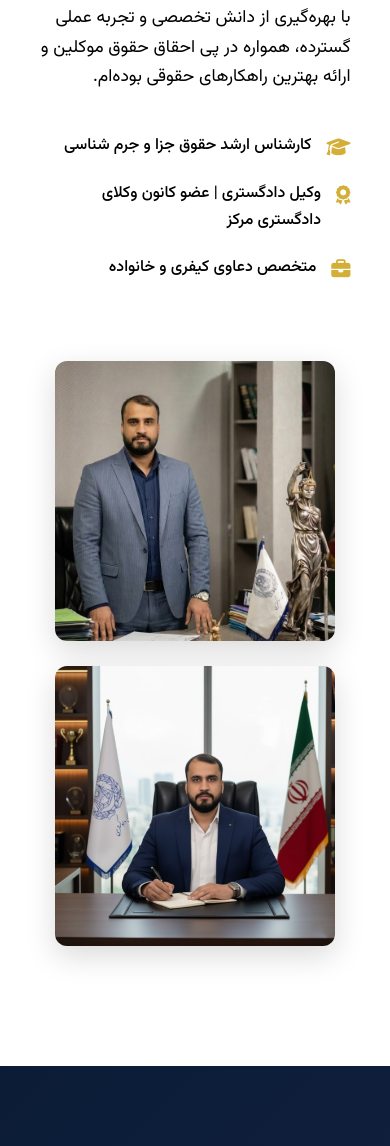
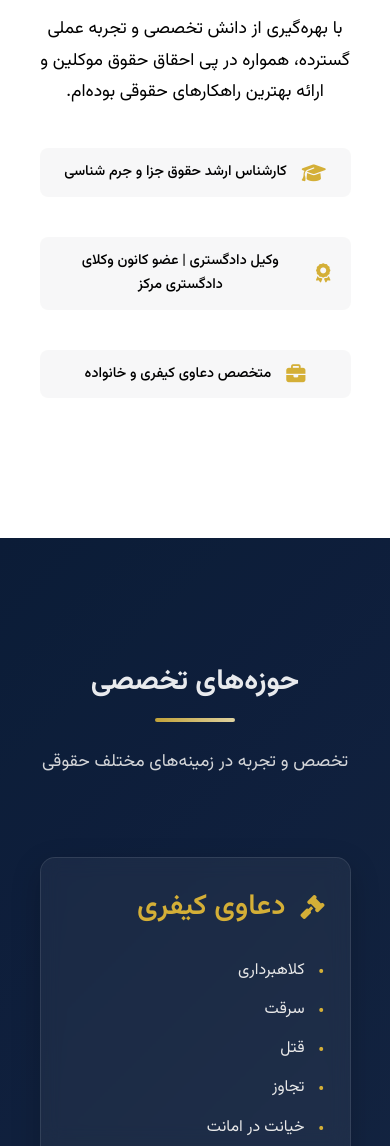
Before and after one commit to Saeid-Ashrafi-com/home, a plain HTML site: page 10.html in a window 390 px wide. Shown: the part 1612-2758 px from the top of the page. Drawn offline with Linux system fonts and the light colour scheme.

Commit message:
Update 10.html

```diff
--- a/10.html
+++ b/10.html
@@ -273,12 +273,12 @@
         .about-content {
             display: flex;
             align-items: center;
-            justify-content: space-between;
-            gap: 60px;
+            justify-content: center;
+            text-align: center;
         }
 
         .about-text {
-            flex: 1;
+            max-width: 900px;
         }
 
         .about-text h3 {
@@ -292,60 +292,37 @@
             margin-bottom: 25px;
             font-size: 1.1rem;
             color: #000000;
+            line-height: 1.8;
         }
 
         .qualifications {
             margin-top: 40px;
+            display: flex;
+            justify-content: center;
+            flex-wrap: wrap;
+            gap: 20px;
         }
 
         .qualification-item {
             display: flex;
-            align-items: flex-start;
+            align-items: center;
             margin-bottom: 20px;
+            background: rgba(10, 26, 53, 0.03);
+            padding: 15px 25px;
+            border-radius: 8px;
+            min-width: 300px;
+            justify-content: center;
         }
 
         .qualification-item i {
             color: var(--gold);
             font-size: 1.2rem;
             margin-left: 15px;
-            margin-top: 5px;
         }
 
         .qualification-item span {
             font-weight: 500;
             color: #000000;
-        }
-
-        .about-images {
-            flex: 1;
-            display: grid;
-            grid-template-columns: repeat(2, 1fr);
-            gap: 25px;
-        }
-
-        .image-card {
-            height: 280px;
-            border-radius: 12px;
-            overflow: hidden;
-            position: relative;
-            box-shadow: var(--shadow);
-            transition: all 0.5s ease;
-        }
-
-        .image-card:hover {
-            transform: translateY(-10px);
-            box-shadow: var(--shadow-hover);
-        }
-
-        .image-card img {
-            width: 100%;
-            height: 100%;
-            object-fit: cover;
-            transition: transform 0.8s ease;
-        }
-
-        .image-card:hover img {
-            transform: scale(1.1);
         }
 
         /* Specialties Section */
@@ -718,6 +695,17 @@
                 width: 300px;
                 height: auto;
             }
+
+            .qualifications {
+                flex-direction: column;
+                align-items: center;
+            }
+
+            .qualification-item {
+                width: 100%;
+                max-width: 400px;
+                min-width: unset;
+            }
         }
 
         @media (max-width: 768px) {
@@ -754,8 +742,8 @@
                 font-size: 2.2rem;
             }
 
-            .about-images {
-                grid-template-columns: 1fr;
+            .specialty-card ul {
+                columns: 1;
             }
 
             .lawyer-photo {
@@ -784,6 +772,11 @@
             .lawyer-photo {
                 width: 250px;
                 height: auto;
+            }
+
+            .qualification-item {
+                padding: 12px 20px;
+                font-size: 0.9rem;
             }
         }
     </style>
@@ -856,14 +849,6 @@
                             <i class="fas fa-briefcase"></i>
                             <span>متخصص دعاوی کیفری و خانواده</span>
                         </div>
-                    </div>
-                </div>
-                <div class="about-images">
-                    <div class="image-card">
-                        <img src="https://raw.githubusercontent.com/Saeid-Ashrafi-com/home/main/unnamed%20(5).jpg" alt="سعید اشرفی - وکیل دادگستری">
-                    </div>
-                    <div class="image-card">
-                        <img src="https://raw.githubusercontent.com/Saeid-Ashrafi-com/home/main/unnamed%20(3).jpg" alt="سعید اشرفی - وکیل متخصص خانواده">
                     </div>
                 </div>
             </div>
```
